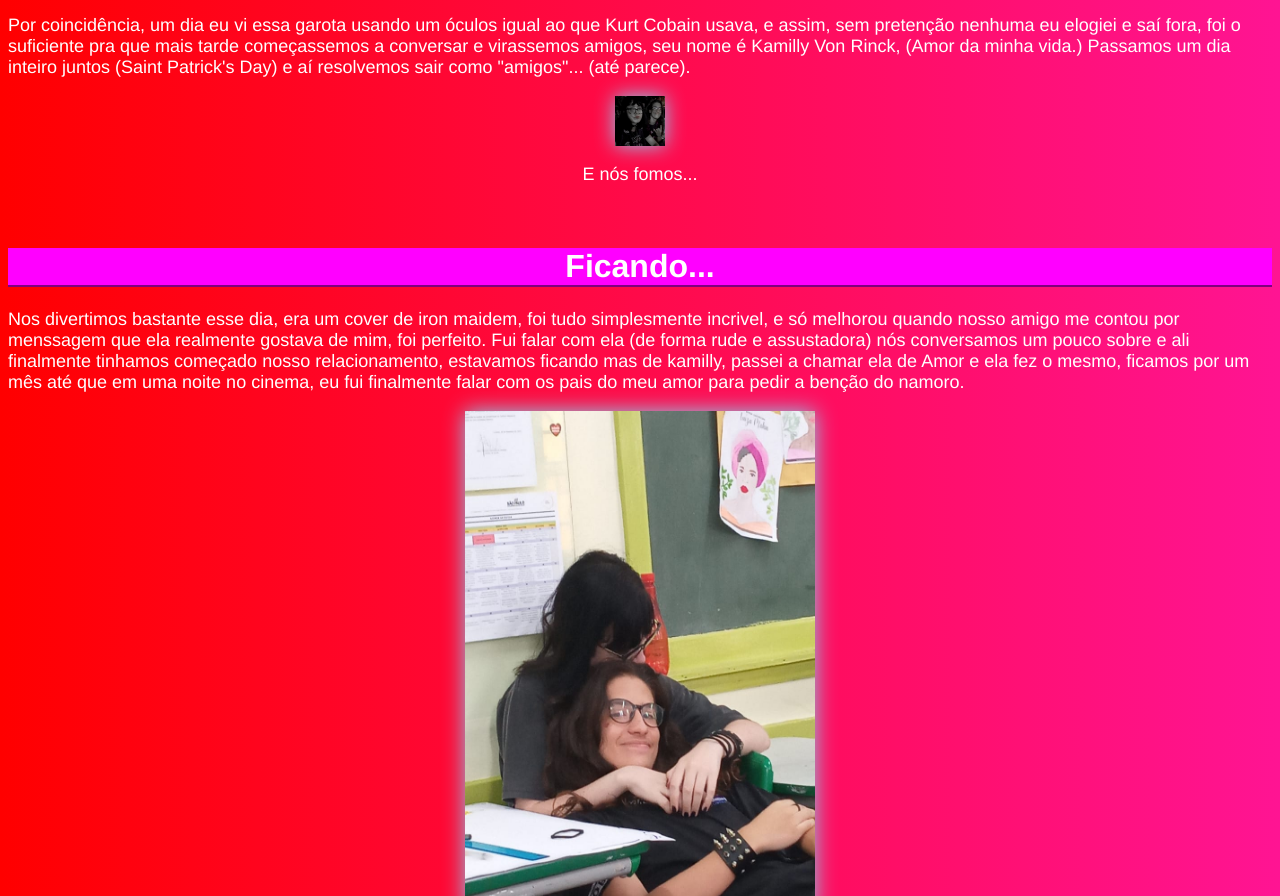
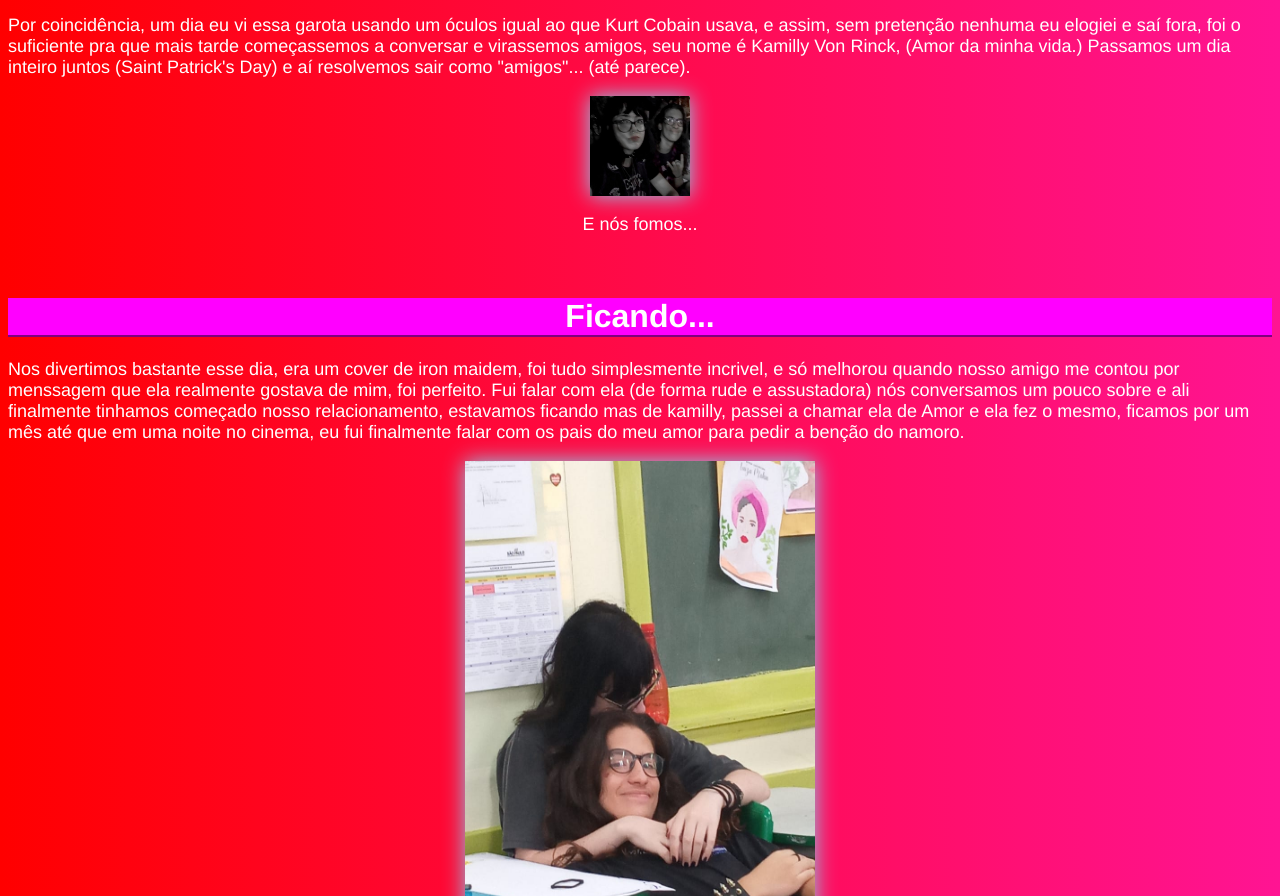
Before and after one commit to MesinhA20/presenteK2, a plain HTML site: page tela inicial do site.html in a window 1280 px wide. Shown: the part 866-1762 px from the top of the page. Drawn offline with Linux system fonts and the light colour scheme.

Commit message:
Update tela inicial do site.html

```diff
--- a/tela inicial do site.html
+++ b/tela inicial do site.html
@@ -34,7 +34,7 @@ seu nome é Kamilly Von Rinck, (Amor da minha vida.)
 Passamos um dia inteiro juntos (Saint Patrick's Day) e aí resolvemos sair como "amigos"...   (até parece).
 
 
-<p align="center"><img class="foto2" src="iron.jpg" width="50" height="50">
+<p align="center"><img class="foto2" src="iron.jpg" width="100" height="100">
 <p class="finalparte1" align="center">E nós fomos...
 
 <br><br><br>
```
